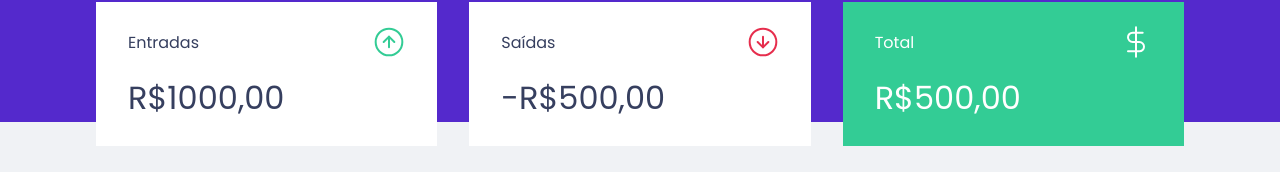
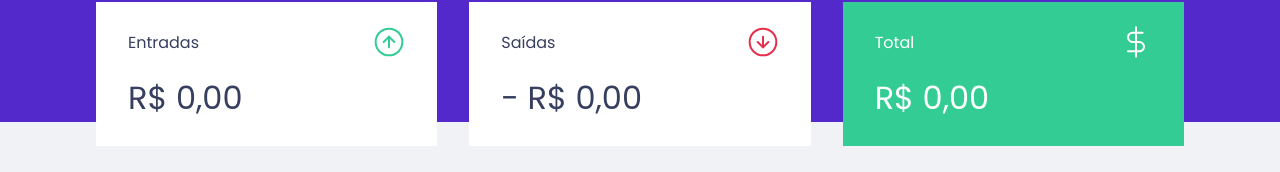
Before and after one commit to jebnascimento/dtmoney, a React (Create React App) app: page / in a window 1280 px wide. Shown: the part 150-322 px from the top of the page. Built offline with nearby package versions, Linux system fonts and the light colour scheme; no server answers; what miragejs would draw is missing.

Commit message:
format summary amounts

```diff
--- a/src/components/Summary/index.tsx
+++ b/src/components/Summary/index.tsx
@@ -7,6 +7,24 @@
 
 export function Summary() {
   const { transactions } = useContext(TransactionsContext);
+
+  const summary = transactions.reduce(
+    (acc, transaction) => {
+      if (transaction.type === "deposit") {
+        acc.deposits += transaction.amount;
+        acc.total += transaction.amount;
+      } else {
+        acc.withdraws += transaction.amount;
+        acc.total -= transaction.amount;
+      }
+      return acc;
+    },
+    {
+      deposits: 0,
+      withdraws: 0,
+      total: 0,
+    }
+  );
   return (
     <Container>
       <div>
@@ -14,7 +32,12 @@
           <p>Entradas</p>
           <img src={incomeImg} alt="entradas" />
         </header>
-        <strong>R$1000,00</strong>
+        <strong>
+          {new Intl.NumberFormat("pt-BR", {
+            style: "currency",
+            currency: "BRL",
+          }).format(summary.deposits)}
+        </strong>
       </div>
 
       <div>
@@ -22,7 +45,13 @@
           <p>Saídas</p>
           <img src={outcomeImg} alt="saídas" />
         </header>
-        <strong>-R$500,00</strong>
+        <strong>
+          -{" "}
+          {new Intl.NumberFormat("pt-BR", {
+            style: "currency",
+            currency: "BRL",
+          }).format(summary.withdraws)}
+        </strong>
       </div>
 
       <div className="highlight-background">
@@ -30,7 +59,13 @@
           <p>Total</p>
           <img src={totalImg} alt="total" />
         </header>
-        <strong>R$500,00</strong>
+        <strong>
+          {" "}
+          {new Intl.NumberFormat("pt-BR", {
+            style: "currency",
+            currency: "BRL",
+          }).format(summary.total)}
+        </strong>
       </div>
     </Container>
   );
```
